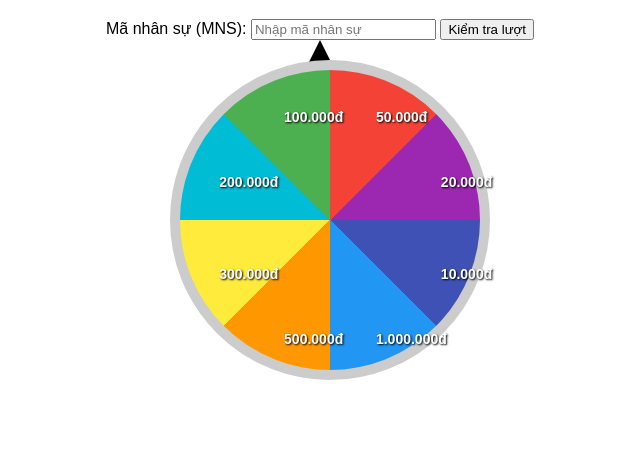
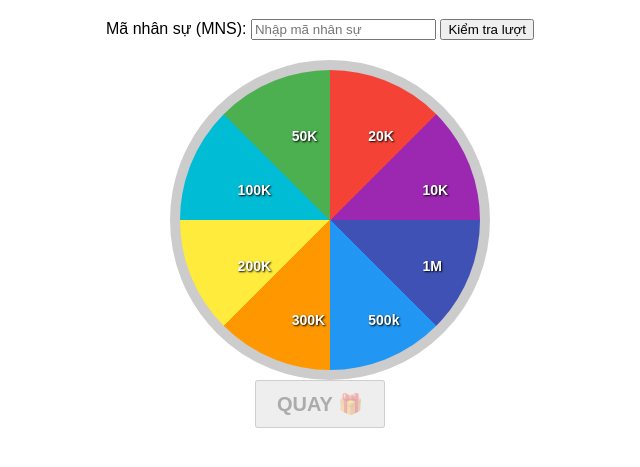
Before and after one commit to Ngoctrainer/tritueforlife, a plain HTML site: page index.html in a window 1280 px wide. Shown: the part 61-528 px from the top of the page, without its empty margins (320-960 px from the left). Drawn offline with Linux system fonts and the light colour scheme.

Commit message:
Update index.html

```diff
--- a/index.html
+++ b/index.html
@@ -9,7 +9,7 @@
 <body>
   <h1>Vòng Quay Đổi Sao Nhận Quà</h1>
 
-  <div>
+  <div class="user-input">
     <label for="username">Mã nhân sự (MNS):</label>
     <input type="text" id="username" placeholder="Nhập mã nhân sự" />
     <button id="startBtn">Kiểm tra lượt</button>
@@ -18,18 +18,22 @@
   <p id="spinInfo"></p>
 
   <div class="wheel-container">
-    <div class="pointer"></div>
-    <div class="wheel" id="wheel">
-      <!-- 8 giải thưởng -->
-      <div class="label" style="--angle:22.5deg;">10.000đ</div>
-      <div class="label" style="--angle:67.5deg;">1.000.000đ</div>
-      <div class="label" style="--angle:112.5deg;">500.000đ</div>
-      <div class="label" style="--angle:157.5deg;">300.000đ</div>
-      <div class="label" style="--angle:202.5deg;">200.000đ</div>
-      <div class="label" style="--angle:247.5deg;">100.000đ</div>
-      <div class="label" style="--angle:292.5deg;">50.000đ</div>
-      <div class="label" style="--angle:337.5deg;">20.000đ</div>
+ <div class="wheel" id="wheel">
+<div class="label" style="transform: rotate(22.5deg) translate(100px) rotate(-22.5deg)">1M</div>
+<div class="label" style="transform: rotate(67.5deg) translate(100px) rotate(-67.5deg)">500k</div>
+<div class="label" style="transform: rotate(112.5deg) translate(100px) rotate(-112.5deg)">300K</div>
+<div class="label" style="transform: rotate(157.5deg) translate(100px) rotate(-157.5deg)">200K</div>
+<div class="label" style="transform: rotate(202.5deg) translate(100px) rotate(-202.5deg)">100K</div>
+<div class="label" style="transform: rotate(247.5deg) translate(100px) rotate(-247.5deg)">50K</div>
+<div class="label" style="transform: rotate(292.5deg) translate(100px) rotate(-292.5deg)">20K</div>
+<div class="label" style="transform: rotate(337.5deg) translate(100px) rotate(-337.5deg)">10K</div>
     </div>
   </div>
 
-  <button id="
+  <button id="spinBtn" disabled>QUAY 🎁</button>
+
+  <div id="resultMessage"></div>
+
+  <script src="script.js"></script>
+</body>
+</html>
```
